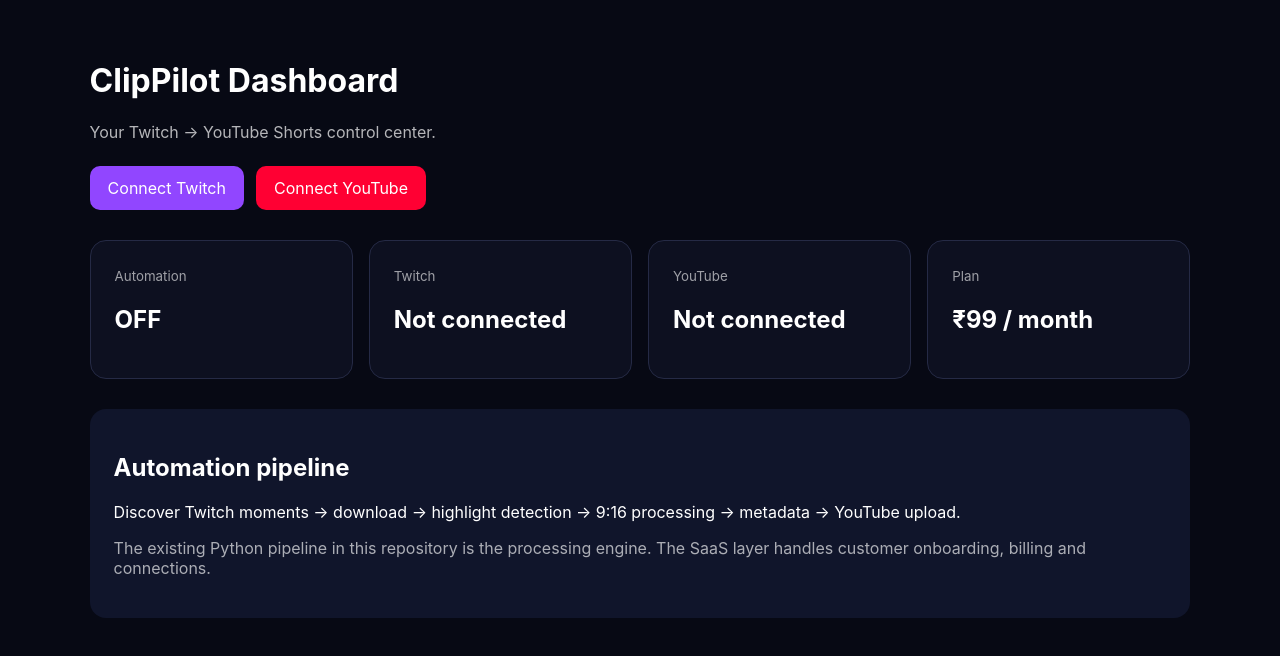
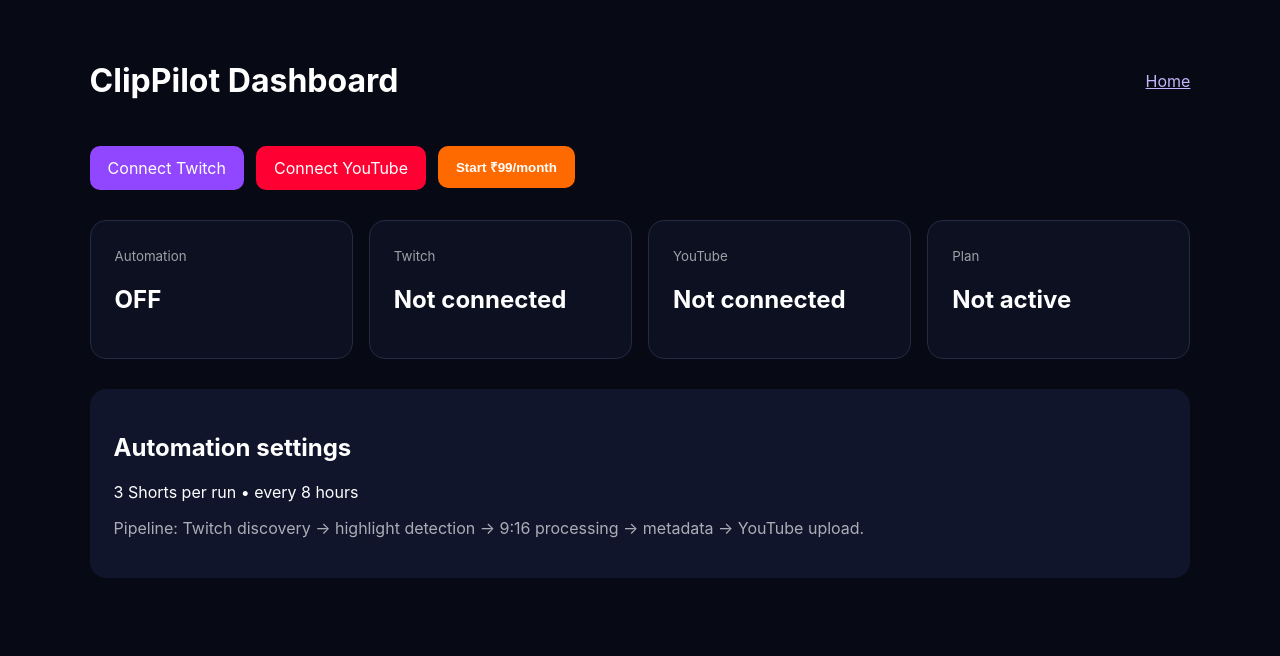
Before and after one commit to Abhishek01239/Youtube-Shorts-Automation, a Next.js app in the folder saas/: page /dashboard in a window 1280 px wide. Shown: the top 656 px of the page. Built offline with nearby package versions, Linux system fonts and the light colour scheme; no server answers; the database is empty.

Commit message:
saas: show live customer connection and subscription status

```diff
--- a/saas/app/dashboard/page.tsx
+++ b/saas/app/dashboard/page.tsx
@@ -1,10 +1,14 @@
-"use client";
-import {useSearchParams} from "next/navigation";
-export default function Dashboard(){
- const q=useSearchParams(); const twitch=q.get("twitch")==="connected"; const youtube=q.get("youtube")==="connected";
- const cards=[["Automation","OFF"],["Twitch",twitch?"Connected":"Not connected"],["YouTube",youtube?"Connected":"Not connected"],["Plan","₹99 / month"]];
- return <main style={{minHeight:"100vh",padding:"40px 7%",background:"#070914"}}><h1>ClipPilot Dashboard</h1><p style={{opacity:.7}}>Your Twitch → YouTube Shorts control center.</p>
- <div style={{display:"flex",gap:12,flexWrap:"wrap",margin:"24px 0"}}><a href="/api/auth/twitch" style={{padding:"12px 18px",borderRadius:10,background:"#9146ff",color:"#fff",textDecoration:"none"}}>Connect Twitch</a><a href="/api/auth/youtube" style={{padding:"12px 18px",borderRadius:10,background:"#ff0033",color:"#fff",textDecoration:"none"}}>Connect YouTube</a></div>
+import Link from "next/link";
+import {supabaseServer} from "../../lib/supabase-server";
+export default async function Dashboard(){
+ const s=await supabaseServer(); const {data:{user}}=await s.auth.getUser();
+ const {data:connections}=await s.from("clipilot_connections").select("provider,provider_channel_name").eq("user_id",user?.id||"");
+ const {data:subs}=await s.from("clipilot_subscriptions").select("status,current_period_end").eq("user_id",user?.id||"").order("created_at",{ascending:false}).limit(1);
+ const {data:settings}=await s.from("clipilot_settings").select("enabled,shorts_per_run,interval_hours").eq("user_id",user?.id||"").single();
+ const has=(p:string)=>connections?.some(x=>x.provider===p);
+ const cards=[["Automation",settings?.enabled?"ON":"OFF"],["Twitch",has("twitch")?"Connected":"Not connected"],["YouTube",has("youtube")?"Connected":"Not connected"],["Plan",subs?.[0]?.status==="active"?"₹99 / month":"Not active"]];
+ return <main style={{minHeight:"100vh",padding:"40px 7%",background:"#070914",color:"#fff"}}><div style={{display:"flex",justifyContent:"space-between",alignItems:"center"}}><div><h1>ClipPilot Dashboard</h1><p style={{opacity:.7}}>{user?.email}</p></div><Link href="/" style={{color:"#c4b5fd"}}>Home</Link></div>
+ <div style={{display:"flex",gap:12,flexWrap:"wrap",margin:"24px 0"}}><a href="/api/auth/twitch" style={{padding:"12px 18px",borderRadius:10,background:"#9146ff",color:"#fff",textDecoration:"none"}}>{has("twitch")?"Reconnect Twitch":"Connect Twitch"}</a><a href="/api/auth/youtube" style={{padding:"12px 18px",borderRadius:10,background:"#ff0033",color:"#fff",textDecoration:"none"}}>{has("youtube")?"Reconnect YouTube":"Connect YouTube"}</a><form action="/api/billing/create" method="post"><button style={{padding:"12px 18px",border:0,borderRadius:10,background:"#ff6a00",color:"#fff",fontWeight:800}}>Start ₹99/month</button></form></div>
  <section style={{display:"grid",gridTemplateColumns:"repeat(auto-fit,minmax(220px,1fr))",gap:16,marginTop:30}}>{cards.map(([a,b])=><div key={a} style={{padding:24,border:"1px solid #252a45",borderRadius:16,background:"#0d1020"}}><small style={{opacity:.6}}>{a}</small><h2>{b}</h2></div>)}</section>
- <div style={{marginTop:30,padding:24,borderRadius:16,background:"#10152b"}}><h2>Automation pipeline</h2><p>Discover Twitch moments → download → highlight detection → 9:16 processing → metadata → YouTube upload.</p><p style={{opacity:.65}}>The existing Python pipeline in this repository is the processing engine. The SaaS layer handles customer onboarding, billing and connections.</p></div></main>
+ <div style={{marginTop:30,padding:24,borderRadius:16,background:"#10152b"}}><h2>Automation settings</h2><p>{settings?.shorts_per_run||3} Shorts per run • every {settings?.interval_hours||8} hours</p><p style={{opacity:.65}}>Pipeline: Twitch discovery → highlight detection → 9:16 processing → metadata → YouTube upload.</p></div></main>
 }
```
